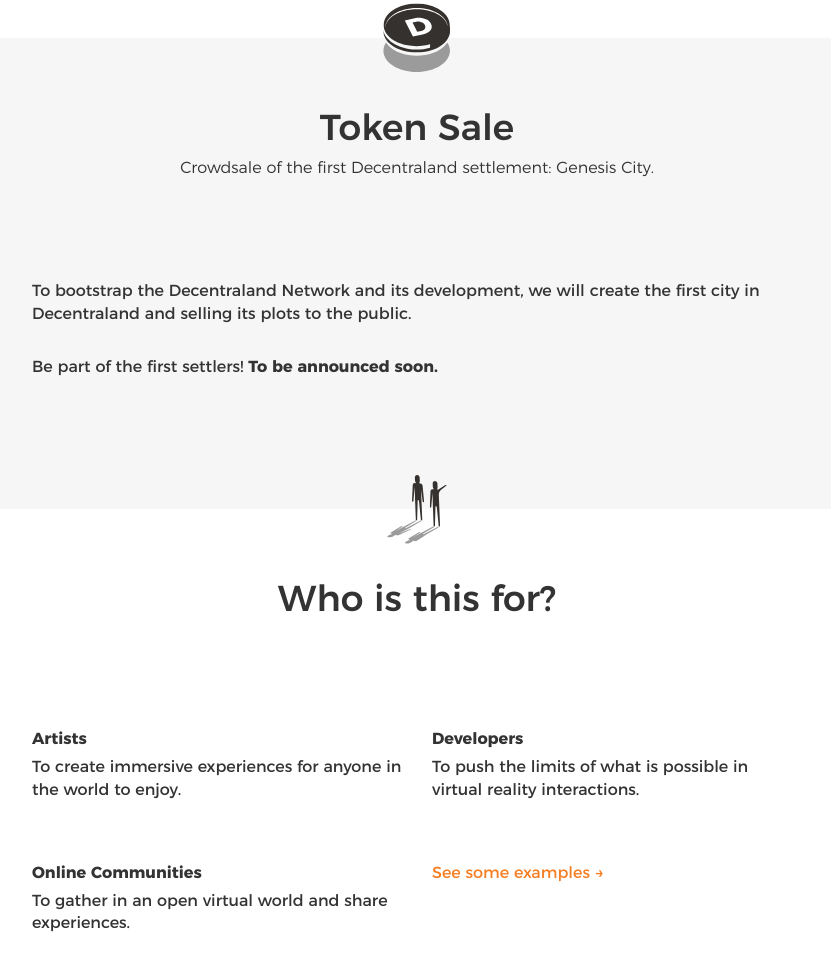
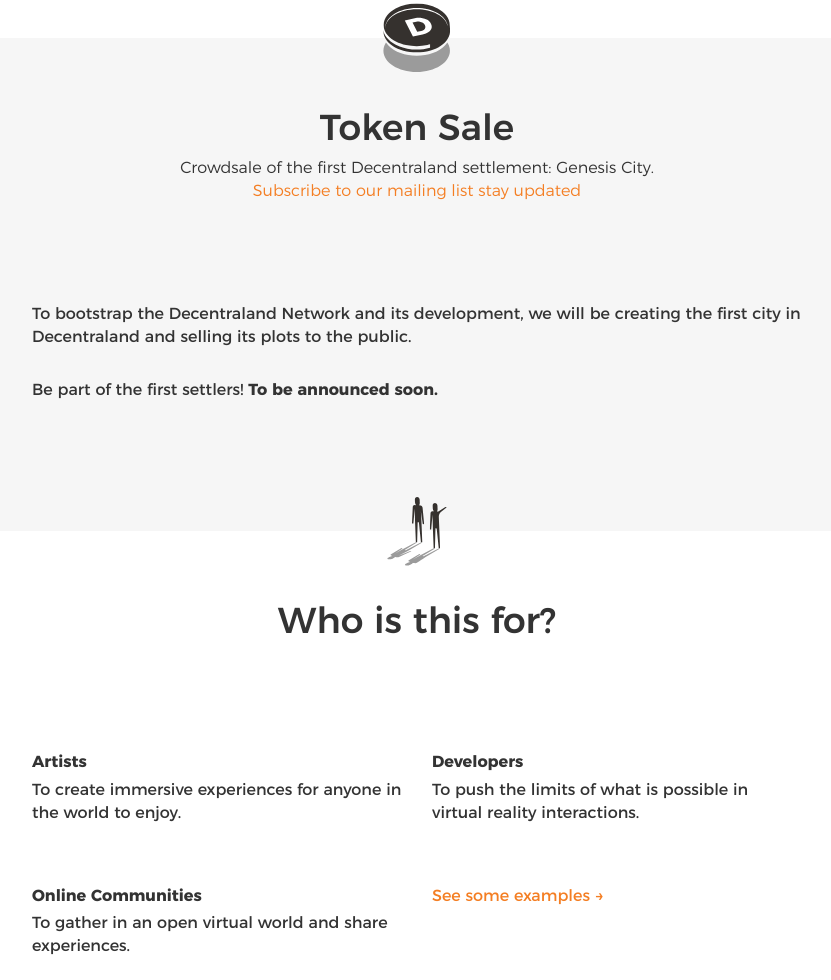
Before and after one commit to decentraland/web, a plain HTML site: page index.html in a window 1280 px wide. Shown: the part 1224-2204 px from the top of the page, without its empty margins (223-1054 px from the left). Drawn offline with nearby package versions, Linux system fonts and the light colour scheme.

Commit message:
last fixes to new landing

```diff
--- a/index.html
+++ b/index.html
@@ -83,13 +83,14 @@
           <div class="col-xs-12 heading">
             <h3>Token Sale</h3>
             <p>Crowdsale of the first Decentraland settlement: Genesis City.</p>
+            <p><a href="http://eepurl.com/cGdaAv">Subscribe to our mailing list stay updated</a></p>
 
           </div>
         </div>
 
         <div class="row">
           <div class="col-md-12">
-            <p>To bootstrap the Decentraland Network and its development, we will create
+            <p>To bootstrap the Decentraland Network and its development, we will be creating
                 the first city in Decentraland and selling its plots to the public.
             </p>
             <p>Be part of the first settlers!
```
